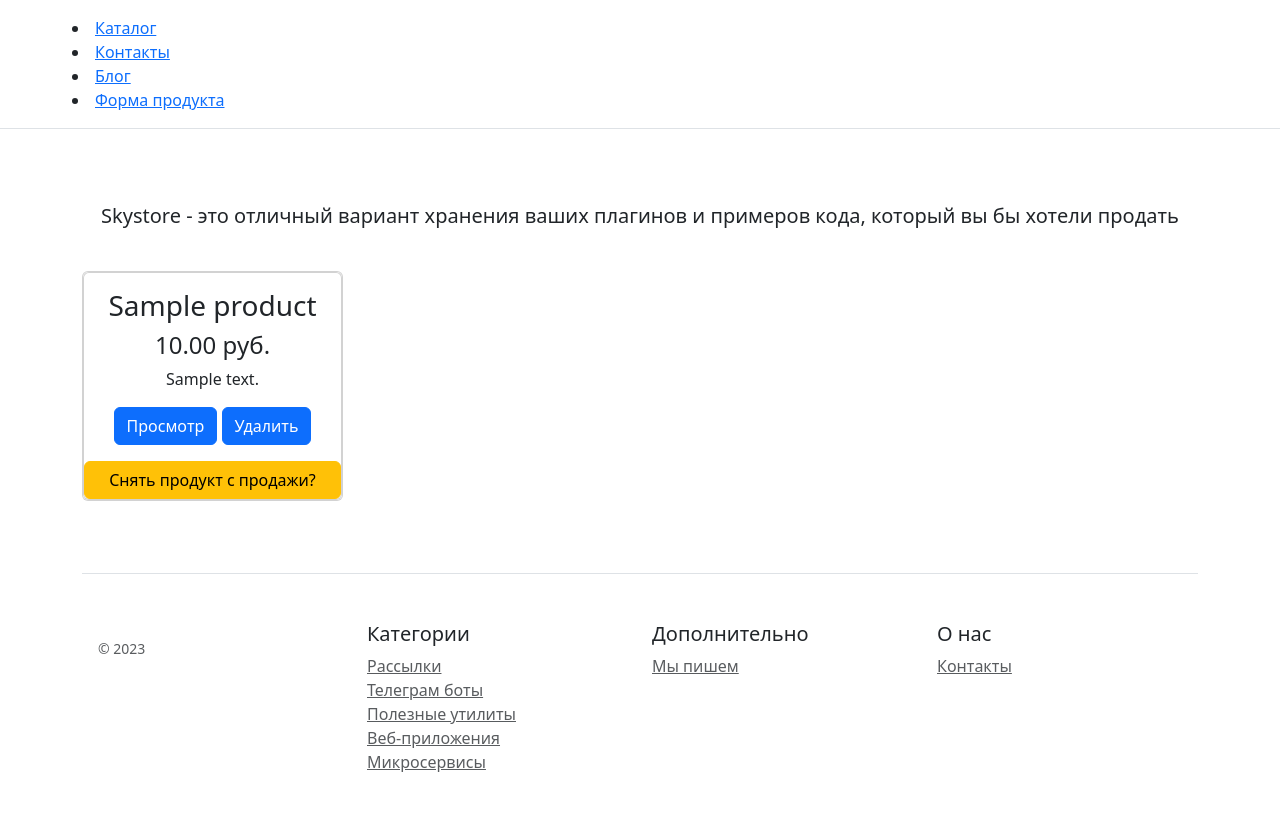
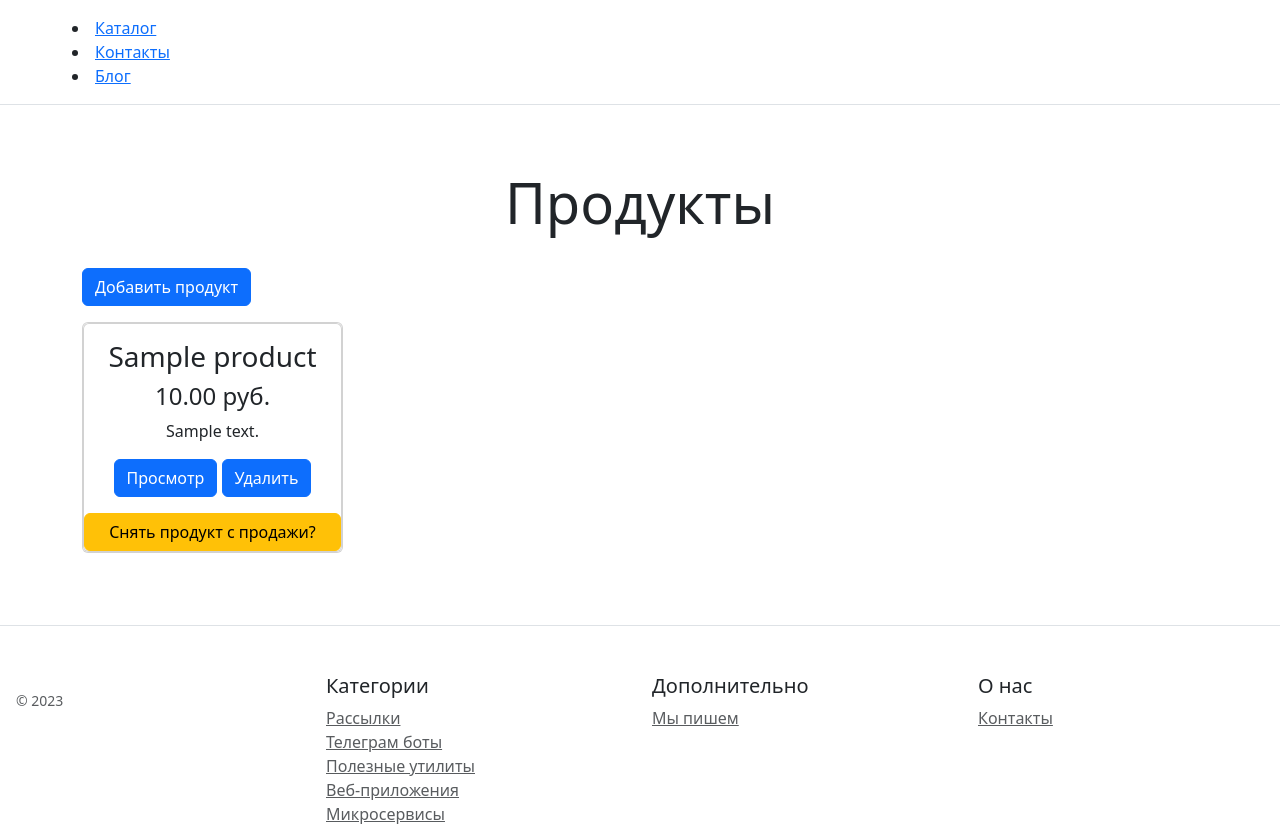
Before and after one commit to denanmax/hw_19.2, a Django app: page / in a window 1280 px wide. Shown: the top 824 px of the page. Before the commit the page ends 772 px from the top, so only its background shows below. Run offline with Django 4.2, Linux system fonts and the light colour scheme; tables that the repository leaves empty hold one stand-in row (values such as "Sample post"); parts of the project's set-up code (start-up, migrations or seed data) failed here and were passed over; some libraries are stand-ins or nearby versions.

Commit message:
slightly fixed

```diff
--- a/catalog/templates/catalog/includes/inc-category.html
+++ b/catalog/templates/catalog/includes/inc-category.html
@@ -8,7 +8,7 @@
                 <p class="card-text">
                     {{ object.description | split }}
                 </p>
-                <a href="{% url 'edit_product' object.pk %}" type="button"
+                <a href="{% url 'product' object.pk %}" type="button"
                    class="btn btn-primary">Просмотр</a>
                 <a href="{% url 'delete_product' object.pk %}" type="button"
                    class="btn btn-primary">Удалить</a>
--- a/catalog/templates/catalog/includes/inc-main-menu.html
+++ b/catalog/templates/catalog/includes/inc-main-menu.html
@@ -4,6 +4,5 @@
         <li><a href="{% url 'home' %}">Каталог</a></li>
         <li><a href="{% url 'contacts' %}">Контакты</a></li>
         <li><a href="{% url 'blog:list' %}">Блог</a></li>
-        <li><a href="{% url 'create_product' %}">Форма продукта</a></li>
     </nav>
 </div>
--- a/catalog/templates/catalog/product_detail.html
+++ b/catalog/templates/catalog/product_detail.html
@@ -20,7 +20,7 @@
                                  width="200"
                                  height="250"
                             >
-                        <button type="submit" class="btn btn-success">
+                        <button type="submit" class="btn btn-primary">
                             {% if object %}
                                 Сохранить
                             {% else %}
--- a/catalog/templates/catalog/product_list.html
+++ b/catalog/templates/catalog/product_list.html
@@ -2,15 +2,18 @@
 {% load filters %}
 {% block content%}
 <div class="pricing-header px-3 py-3 pt-md-5 pb-md-4 mx-auto text-center">
-    <h1 class="display-4">{{title}}</h1>
-    <p class="lead">Skystore - это отличный вариант хранения ваших плагинов и примеров кода, который вы бы хотели
-        продать</p>
+    <h1 class="display-4">Продукты</h1>
+
 </div>
 
 <div class="container">
-    <div class="row text-center">
-        {% for object in object_list %}
-        {% include 'catalog/includes/inc-category.html' %}
-        {% endfor %}
+    <div class="col-12">
+      <a href="{% url 'create_product' %}" type="button" class="btn btn-primary mb-3">Добавить продукт </a>
+        <div class="row text-center">
+            {% for object in object_list %}
+            {% include 'catalog/includes/inc-category.html' %}
+            {% endfor %}
+        </div>
     </div>
+</div>
 {% endblock %}
--- a/catalog/views.py
+++ b/catalog/views.py
@@ -2,6 +2,7 @@
 from django.urls import reverse_lazy
 from django.views.generic import ListView, DetailView, CreateView, UpdateView, DeleteView
 
+from catalog.froms import ProductForm
 from catalog.models import Product, Contact, Category
 
 class ProductListView(ListView):
@@ -30,7 +31,7 @@
 
 class ProductCreateView(CreateView):
     model = Product
-    fields = ('name', 'description', 'preview_image', 'category', 'price')
+    form_class = ProductForm
     success_url = reverse_lazy('home')
 
 class ProductUpdateView(UpdateView):
```
Also changed, not shown: catalog/froms.py (added, +10 -0 lines), catalog/templates/catalog/product_form.html (+7 -1 lines).
